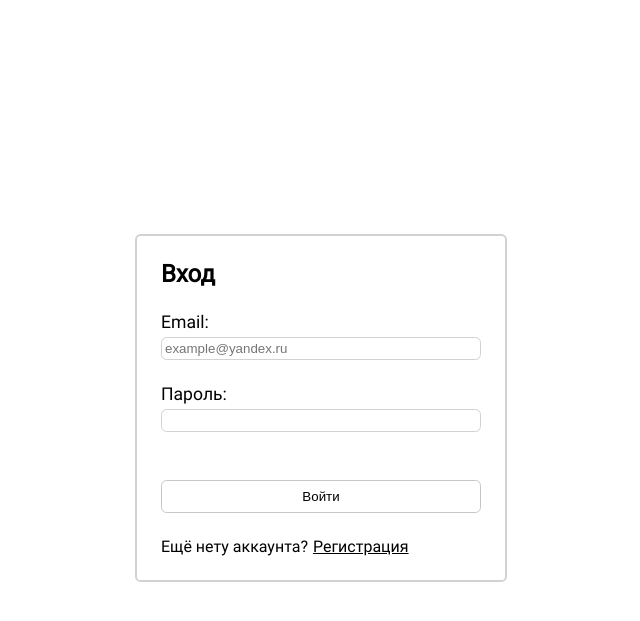
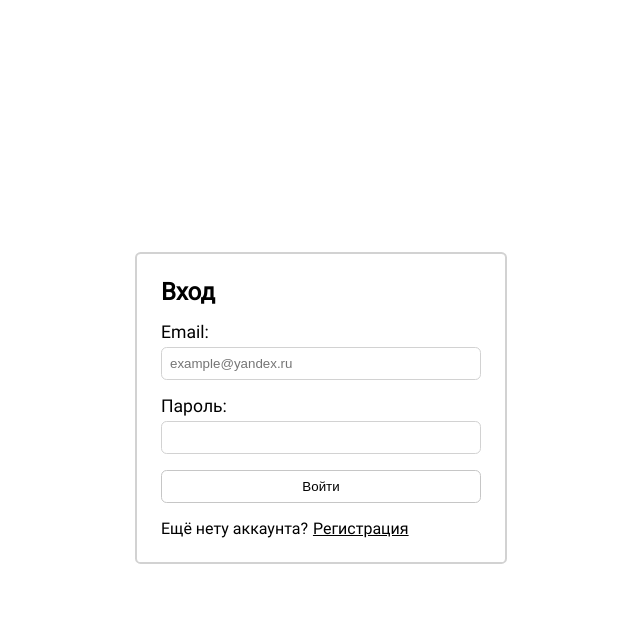
Before and after one commit to Klonochkin/practical-task, a FastAPI app: page /auth in a window 1280 px wide. Shown: the top 621 px of the page, without its empty margins (319-959 px from the left). Run offline with FastAPI, Linux system fonts and the light colour scheme; data that the repository does not hold is empty.

Commit message:
change size input field

```diff
--- a/static/style-auth.css
+++ b/static/style-auth.css
@@ -21,8 +21,7 @@
 	margin-inline: auto;
   	margin-block-start: 50vh;
   	transform: translateY(-50%);
-	gap: 1.5rem;
-
+	gap: 1rem;
 	border: 2px rgb(210, 210, 210) solid;
 	border-radius: 0.35rem;
 }
@@ -39,9 +38,18 @@
 	font-weight: bold;
 	font-size: 1.5rem;
 }
-.visually-hidden{
-	visibility: hidden;
-}
+.visually-hidden {
+	position: absolute;
+	width: 1px;
+	height: 1px;
+	margin: -1px;
+	border: 0;
+	padding: 0;
+	white-space: nowrap;
+	clip-path: inset(100%);
+	clip: rect(0 0 0 0);
+	overflow: hidden;
+  }
 .form__error{
 	color: red;
 	font-size: 1rem;
@@ -59,7 +67,7 @@
 background: rgb(255, 255, 255) ;
 border: 1px rgb(210, 210, 210) solid;
 border-radius: 0.35rem;
-padding: 3px;
+padding: 8px;
 }
 a {
 
```
